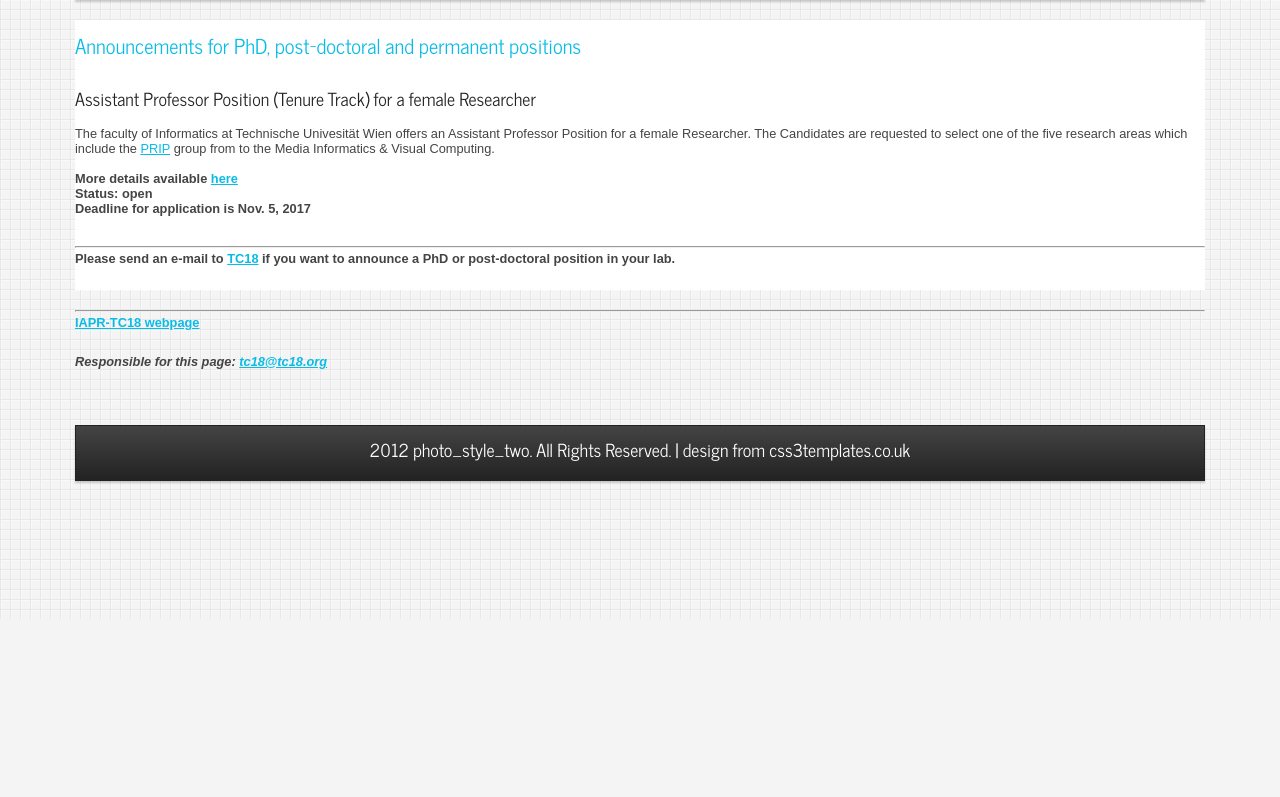
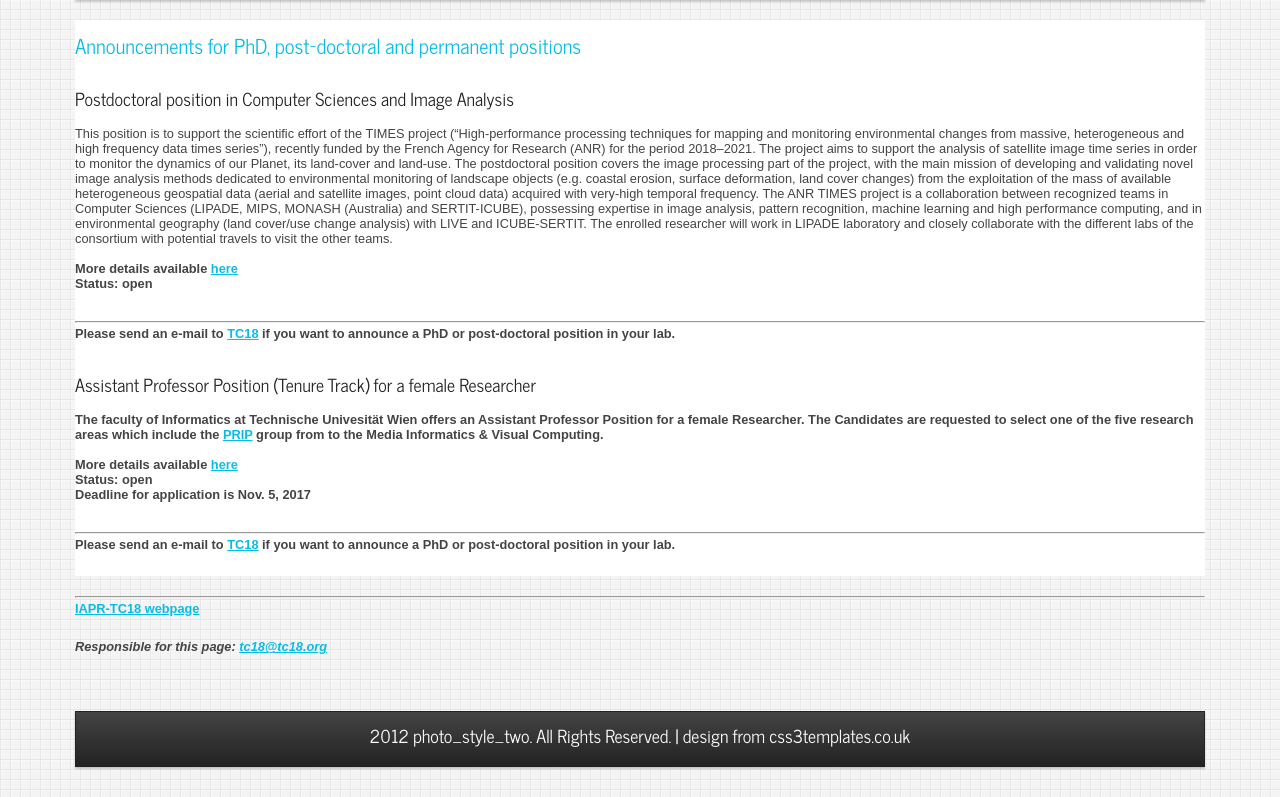
Before and after one commit to TC-18/tc18.org, a PHP site: page /positions.php in a window 1280 px wide. Shown: the part 181-978 px from the top of the page. Before the commit the page ends 800 px from the top, so only its background shows below. Run offline with PHP 8.4, Linux system fonts and the light colour scheme.

Commit message:
annonce PostDoc Camille

```diff
--- a/positions.php
+++ b/positions.php
@@ -6,6 +6,48 @@
 
 
     <h2>Announcements for PhD, post-doctoral and permanent positions</h2>
+
+    <h3>Postdoctoral position in Computer Sciences and Image Analysis </h3>
+
+    <dd> This position is to support the scientific effort of the
+TIMES project (“High-performance processing techniques for mapping and
+monitoring environmental changes from massive, heterogeneous and high
+frequency data times series”), recently funded by the French Agency
+for Research (ANR) for the period 2018–2021. The project aims to
+support the analysis of satellite image time series in order to
+monitor the dynamics of our Planet, its land-cover and land-use. The
+postdoctoral position covers the image processing part of the project,
+with the main mission of developing and validating novel image
+analysis methods dedicated to environmental monitoring of landscape
+objects (e.g. coastal erosion, surface deformation, land cover
+changes) from the exploitation of the mass of available heterogeneous
+geospatial data (aerial and satellite images, point cloud data)
+acquired with very-high temporal frequency.  The ANR TIMES project is
+a collaboration between recognized teams in Computer Sciences (LIPADE,
+MIPS, MONASH (Australia) and SERTIT-ICUBE), possessing expertise in
+image analysis, pattern recognition, machine learning and high
+performance computing, and in environmental geography (land cover/use
+change analysis) with LIVE and ICUBE-SERTIT. The enrolled researcher
+will work in LIPADE laboratory and closely collaborate with the
+different labs of the consortium with potential travels to visit the
+other teams.
+
+
+    <br>  <br>
+    <b> More details available <a href="http://w3.mi.parisdescartes.fr/sip-lab/files/Postdoctoral_position2018.pd"> here</a> <br>
+    <b> Status: </b> open<br>
+    </dd>
+
+
+    <br>
+    <br>
+    <hr>
+      <p>
+      Please send an e-mail to <a href="mailto:tc18@tc18.org">TC18</a>
+      if you want to announce a PhD or post-doctoral position in your
+      lab.
+    </p>
+
 
     <h3> Assistant Professor Position (Tenure Track) for a female Researcher </h3>
 
```
